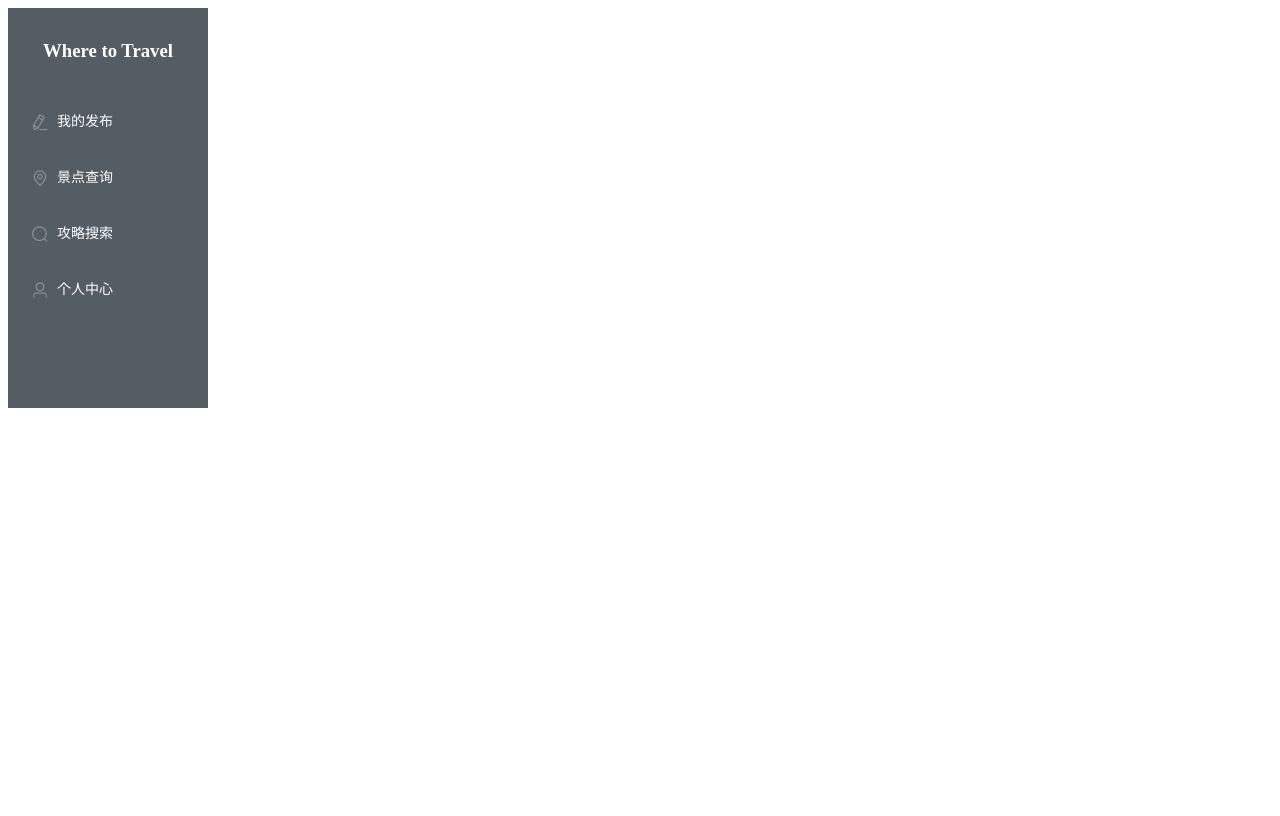
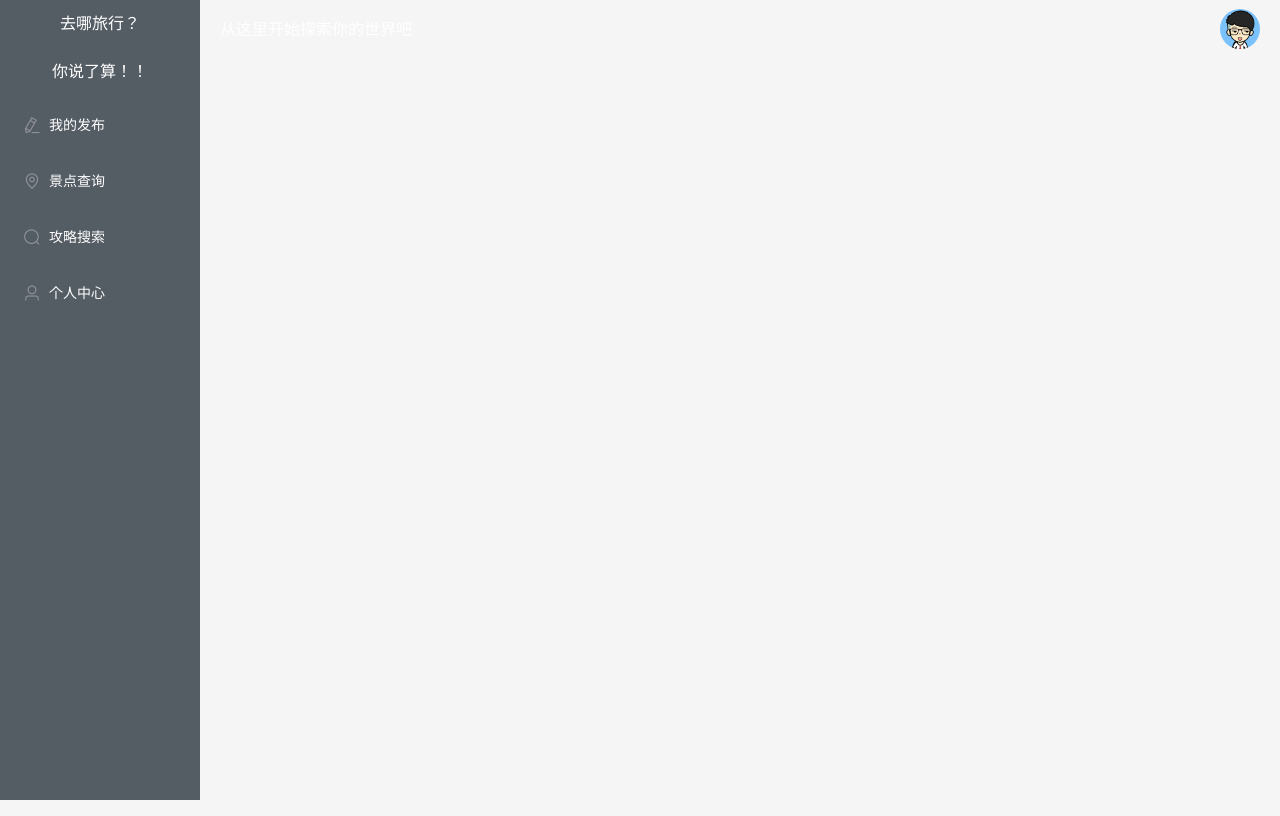
Before and after one commit to leyoung927/travel, a Vue app: page /site in a window 1280 px wide. Built offline with nearby package versions, Linux system fonts and the light colour scheme.

Commit message:
第三次提交

```diff
--- /dev/null
+++ b/src/assets/less/common.less
@@ -0,0 +1,10 @@
+.manage{
+    height: 90%;
+    padding-bottom: 20px;
+    overflow: hidden;
+    &header {
+      display: flex;
+      justify-content: space-between;
+      align-items: flex-start;
+    }
+  }
--- /dev/null
+++ b/src/assets/less/home.less
@@ -0,0 +1,75 @@
+.home {
+    .user {
+      display: flex;
+      align-items: center;
+      padding-bottom: 20px;
+      margin-bottom: 20px;
+      border-bottom: 1px solid #ccc;
+      img {
+        width: 150px;
+        height: 150px;
+        border-radius: 50%;
+        margin-right: 40px;
+      }
+      &info {
+        .name {
+          font-size: 32px;
+          margin-bottom: 10px;
+        }
+        .access {
+          color: #999999;
+        }
+      }
+    }
+    .login-info {
+      p {
+        line-height: 28px;
+        font-size: 14px;
+        color: #999999;
+        span {
+          color: #666666;
+          margin-left: 60px;
+        }
+      }
+    }
+    .num {
+      display: flex;
+      flex-wrap: wrap;
+      justify-content: space-between;
+      .el-card {
+        width: 32%;
+        margin-bottom: 20px;
+      }
+      .icon {
+        font-size: 30px;
+        width: 80px;
+        height: 80px;
+        text-align: center;
+        line-height: 80px;
+        color: #fff;
+      }
+      .detail {
+        margin-left: 15px;
+        display: flex;
+        flex-direction: column;
+        justify-content: center;
+        .num {
+          font-size: 30px;
+          margin-bottom: 10px;
+        }
+        .txt {
+          font-size: 14px;
+          text-align: center;
+          color: #999999;
+        }
+      }
+    }
+    .graph {
+      margin-top: 20px;
+      display: flex;
+      justify-content: space-between;
+      .el-card {
+        width: 48%;
+      }
+    }
+  }
--- /dev/null
+++ b/src/assets/less/index.less
@@ -0,0 +1,3 @@
+@import "./common.less";
+@import "./home.less";
+@import "./reset.less";
--- /dev/null
+++ b/src/assets/less/reset.less
@@ -0,0 +1,76 @@
+html, body, div, span, applet, object, iframe,
+h1, h2, h3, h4, h5, h6, p, blockquote, pre,
+a, abbr, acronym, address, big, cite, code,
+del, dfn, em, img, ins, kbd, q, s, samp,
+small, strike, strong, sub, sup, tt, var,
+b, u, i, center,
+dl, dt, dd, ol, ul, li,
+fieldset, form, label, legend,
+table, caption, tbody, tfoot, thead, tr, th, td,
+article, aside, canvas, details, embed,
+figure, figcaption, footer, header, hgroup,
+menu, nav, output, ruby, section, summary,
+time, mark, audio, video {
+	margin: 0;
+	padding: 0;
+	border: 0;
+	font-size: 100%;
+  font: inherit;
+  vertical-align: baseline;
+  box-sizing: border-box;
+}
+/* HTML5 display-role reset for older browsers */
+article, aside, details, figcaption, figure,
+footer, header, hgroup, menu, nav, section {
+	display: block;
+}
+body {
+	line-height: 1;
+}
+ol, ul {
+	list-style: none;
+}
+blockquote, q {
+	quotes: none;
+}
+blockquote:before, blockquote:after,
+q:before, q:after {
+	content: '';
+	content: none;
+}
+a, a:hover{
+  color: inherit;
+  text-decoration: none;
+}
+table {
+	border-collapse: collapse;
+	border-spacing: 0;
+}
+html, body {
+  width: 100%;
+  height: 100%;
+  background-color: #f5f5f5;
+  font-family: 'PingFangSC-Light', 'PingFang SC', 'STHeitiSC-Light', 'Helvetica-Light', 'Arial', 'sans-serif';
+}
+
+// 公共样式
+.fl{
+  float: left;
+}
+.fr{
+  float: right;
+	.button-group-item{
+		padding-left: 3px;
+	}
+}
+//清除浮动
+.clearfix{
+  zoom:1;
+  &:after{
+    display:block;
+    clear:both;
+    content:"";
+    visibility: hidden;
+    height:0;
+  }
+}
--- a/src/components/CommonAside.vue
+++ b/src/components/CommonAside.vue
@@ -1,7 +1,10 @@
 <template>
   <el-menu default-active="1-4-1" class="el-menu-vertical-demo" background-color="#545c64" text-color="#fff" active-text-color="#ffd04b" @open="handleOpen" @close="handleClose" :collapse="isCollapse">
     <h3>
-      Where to Travel
+      去哪旅行？
+    </h3>
+    <h3>
+      你说了算！！
     </h3>
     <el-menu-item v-for="item in noChildren" index="item.path" :key="item.path">
       <i :class="'el-icon-' + item.icon"></i>
--- a/src/components/CommonHeader.vue
+++ b/src/components/CommonHeader.vue
@@ -1,13 +1,52 @@
 <template>
-<div></div>
+  <header>
+    <div class="l-content">
+      <h3 style="color: rgba(255,255,255,0.96)">从这里开始探索你的世界吧</h3>
+    </div>
+    <div class="r-content">
+      <el-dropdown trigger="click" size="mini">
+    <span>
+      <img class="user" :src="userImg">
+    </span>
+        <el-dropdown-menu slot="dropdown">
+          <el-dropdown-item>个人中心</el-dropdown-item>
+          <el-dropdown-item>退出</el-dropdown-item>
+        </el-dropdown-menu>
+      </el-dropdown>
+
+    </div>
+  </header>
+
 </template>
 
 <script>
 export default {
-  name: "CommonHeader"
+  name: "CommonHeader",
+  data(){
+    return{
+      userImg: require('../assets/images/user.png')
+    }
+  }
 }
 </script>
 
-<style scoped>
+<style lang="less" scoped>
+header{
+  display: flex;
+  height: 100%;
+  justify-content: space-between;
+  align-items: center;
+}
+.l-content{
+  display: flex;
+  align-items: center;
+}
+.r-content{
+  .user{
+    width: 40px;
+    height: 40px;
+    border-radius: 50%;
+  }
+}
 
 </style>
--- a/src/main.js
+++ b/src/main.js
@@ -3,6 +3,7 @@ import App from './App.vue'
 import ElementUI from 'element-ui';
 import 'element-ui/lib/theme-chalk/index.css';
 import router from "@/router";
+import './assets/less/index.less';
 Vue.use(ElementUI);
 
 
--- a/src/views/notice.vue
+++ b/src/views/notice.vue
@@ -6,8 +6,14 @@
       </common-aside>
     </el-aside>
     <el-container>
-      <el-header>Header</el-header>
-      <el-main>Main</el-main>
+      <el-header>
+        <common-header>
+
+        </common-header>
+      </el-header>
+      <el-main>
+
+      </el-main>
     </el-container>
   </el-container>
 </div>
@@ -15,10 +21,12 @@
 
 <script>
 import CommonAside  from "@/components/CommonAside";
+import CommonHeader from "@/components/CommonHeader";
 export default {
   name:'MyNotice',
   components:{
     CommonAside,
+    CommonHeader,
   },
   data(){
   return{}
--- a/src/views/site.vue
+++ b/src/views/site.vue
@@ -1,16 +1,32 @@
 <template>
-<div>
-  <common-aside>
-  </common-aside>
-</div>
+  <div style="height: 100%">
+    <el-container style="height: 100%">
+      <el-aside width="auto" style="height: 100%">
+        <common-aside>
+        </common-aside>
+      </el-aside>
+      <el-container>
+        <el-header>
+          <common-header>
+
+          </common-header>
+        </el-header>
+        <el-main>
+
+        </el-main>
+      </el-container>
+    </el-container>
+  </div>
 </template>
 
 <script>
 import CommonAside  from "@/components/CommonAside";
+import CommonHeader from "@/components/CommonHeader";
 export default {
   name: "SiteSearch",
   components:{
     CommonAside,
+    CommonHeader,
   },
 }
 </script>
--- a/src/views/strategy.vue
+++ b/src/views/strategy.vue
@@ -1,16 +1,32 @@
 <template>
-<div>
-  <common-aside>
-  </common-aside>
-</div>
+  <div style="height: 100%">
+    <el-container style="height: 100%">
+      <el-aside width="auto" style="height: 100%">
+        <common-aside>
+        </common-aside>
+      </el-aside>
+      <el-container>
+        <el-header>
+          <common-header>
+
+          </common-header>
+        </el-header>
+        <el-main>
+
+        </el-main>
+      </el-container>
+    </el-container>
+  </div>
 </template>
 
 <script>
 import CommonAside  from "@/components/CommonAside";
+import CommonHeader from "@/components/CommonHeader";
 export default {
   name: 'StrategySearch',
   components:{
     CommonAside,
+    CommonHeader,
   },
 }
 </script>
--- a/src/views/user.vue
+++ b/src/views/user.vue
@@ -1,16 +1,32 @@
 <template>
-<div>
-  <common-aside>
-  </common-aside>
-</div>
+  <div style="height: 100%">
+    <el-container style="height: 100%">
+      <el-aside width="auto" style="height: 100%">
+        <common-aside>
+        </common-aside>
+      </el-aside>
+      <el-container>
+        <el-header>
+          <common-header>
+
+          </common-header>
+        </el-header>
+        <el-main>
+
+        </el-main>
+      </el-container>
+    </el-container>
+  </div>
 </template>
 
 <script>
 import CommonAside  from "@/components/CommonAside";
+import CommonHeader from "@/components/CommonHeader";
 export default {
   name: "PersonalCenter",
   components:{
     CommonAside,
+    CommonHeader,
   },
 }
 </script>
```
Also changed, not shown: src/assets/images/user-default.png (added), src/assets/images/user.png (added).
